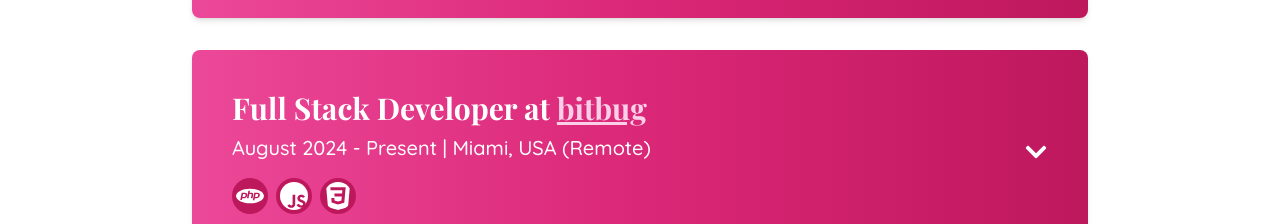
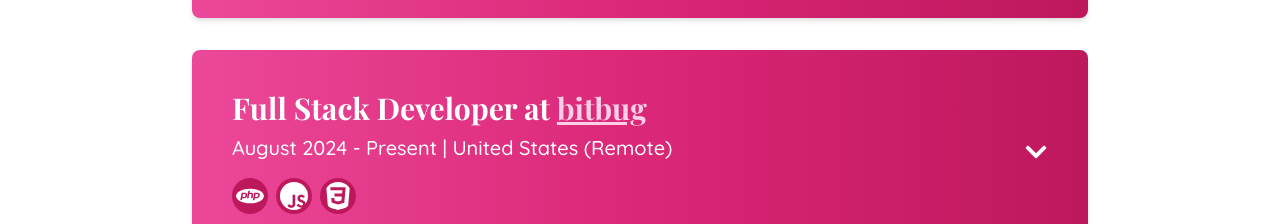
Before and after one commit to aronmilenait/portfolio, a Next.js app in the folder portfolio/: page / in a window 1280 px wide. Shown: the part 1160-1384 px from the top of the page. Built offline with nearby package versions, Linux system fonts and the light colour scheme; a web font is replaced by a local one.

Commit message:
Update bitbug's experience.

```diff
--- a/portfolio/src/data/experienceData.ts
+++ b/portfolio/src/data/experienceData.ts
@@ -18,18 +18,19 @@
       "Developing the platform using Next.js, TypeScript, React.js, and Tailwind CSS, adhering to SOLID principles and focusing on building a maintainable architecture.",
       "Handling deployment through Vercel.",
       "Writing orientation guides and creating surveys.",
-      "Searching and incorporating high-quality, free resources."
+      "Searching and incorporating high-quality, free resources.",
     ],
     companyUrl: "https://carrerait.lat",
   },
   {
     company: "bitbug",
-    location: "Miami, USA (Remote)",
+    location: "United States (Remote)",
     role: "Full Stack Developer",
     timeframe: "August 2024 - Present",
     responsibilities: [
-      "Back-end development using PHP.",
-      "Front-end development using HTML, CSS and JavaScript.",
+      "Participate in developing an AI platform using PHP, JavaScript, HTML, and CSS.",
+      "Create and manage tickets to organize my work using Trello and follow Scrum and Agile methodologies.",
+      "Writing documentation on best development practices to ensure high-quality code, and maintaining documentation for existing projects to help new developers adapt quickly and understand the reasoning behind the implementation.",
     ],
     companyUrl: "https://www.linkedin.com/company/bitbug/",
   },
```
